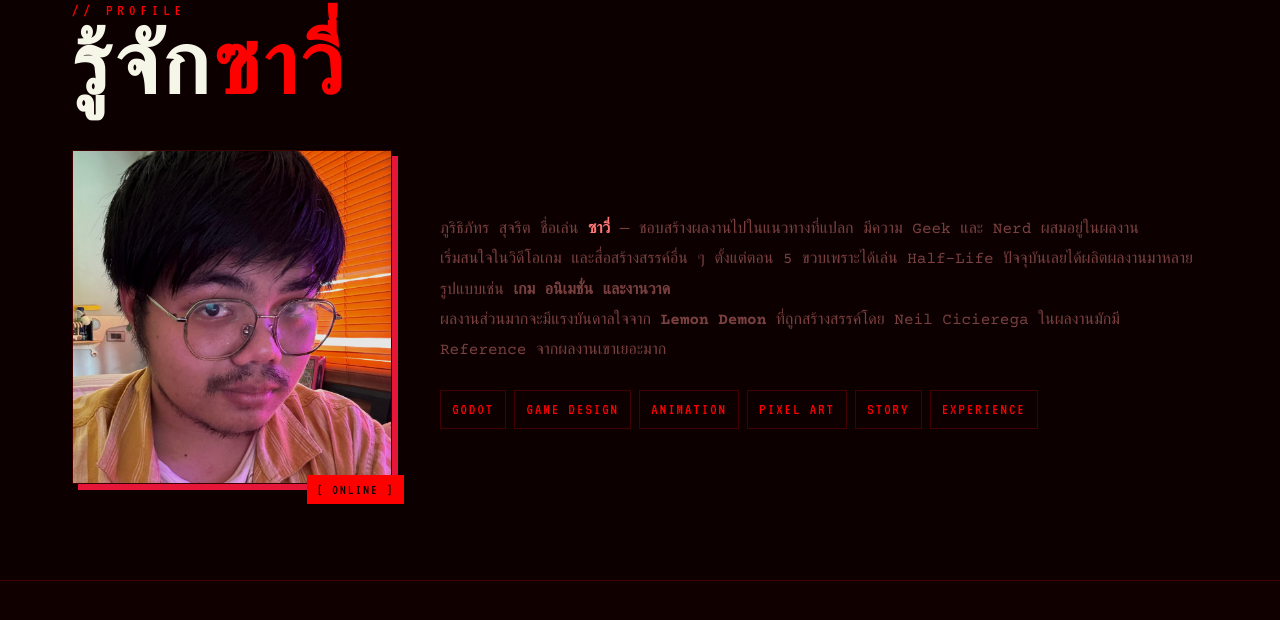
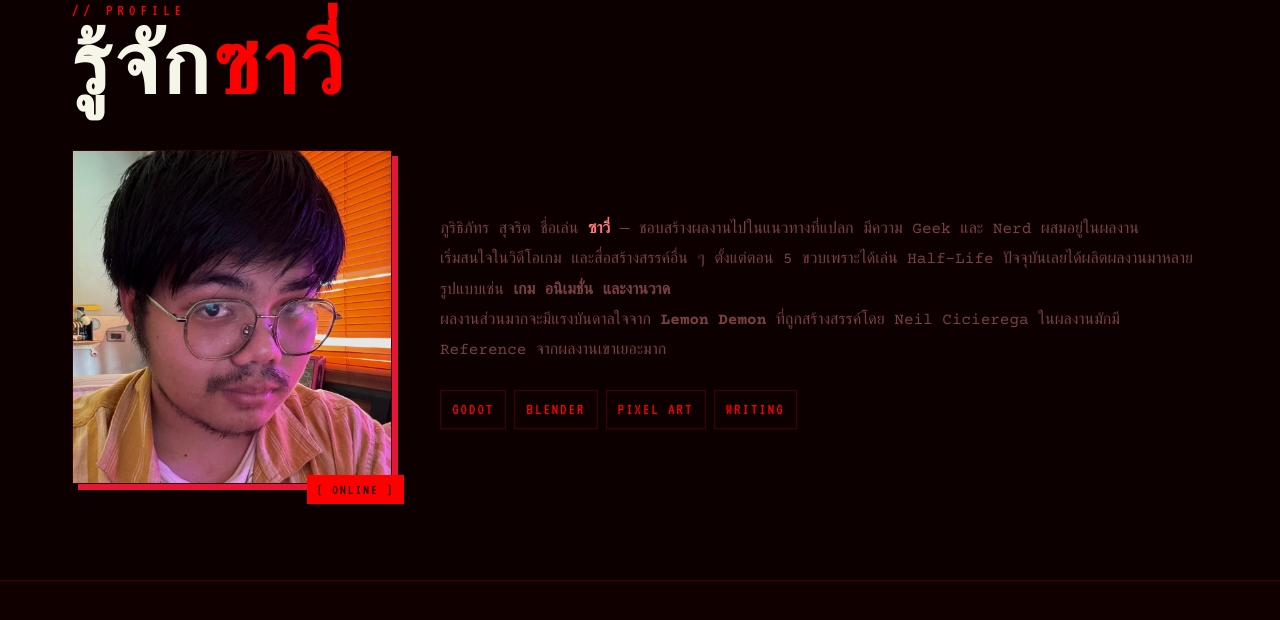
Before and after one commit to SawieNoowie/SawiePortfolio, a plain HTML site: page index.html in a window 1280 px wide. Shown: the part 5794-6414 px from the top of the page. Drawn offline with nearby package versions, Linux system fonts and the light colour scheme.

Commit message:
Update index.html

```diff
--- a/index.html
+++ b/index.html
@@ -753,11 +753,10 @@ footer{background:var(--bg2);border-top:1px solid var(--border);padding:3rem 2re
       <!-- skill -->
       <div style="margin-top:1.5rem;display:flex;flex-wrap:wrap;gap:0.5rem;">
         <span class="about-tag">GODOT</span>
-        <span class="about-tag">GAME DESIGN</span>
-        <span class="about-tag">ANIMATION</span>
+        <span class="about-tag">BLENDER</span>
         <span class="about-tag">PIXEL ART</span>
-        <span class="about-tag">STORY</span>
-        <span class="about-tag">EXPERIENCE</span>
+        <span class="about-tag">WRITING</span>
+
       </div>
 
     </div>
```
